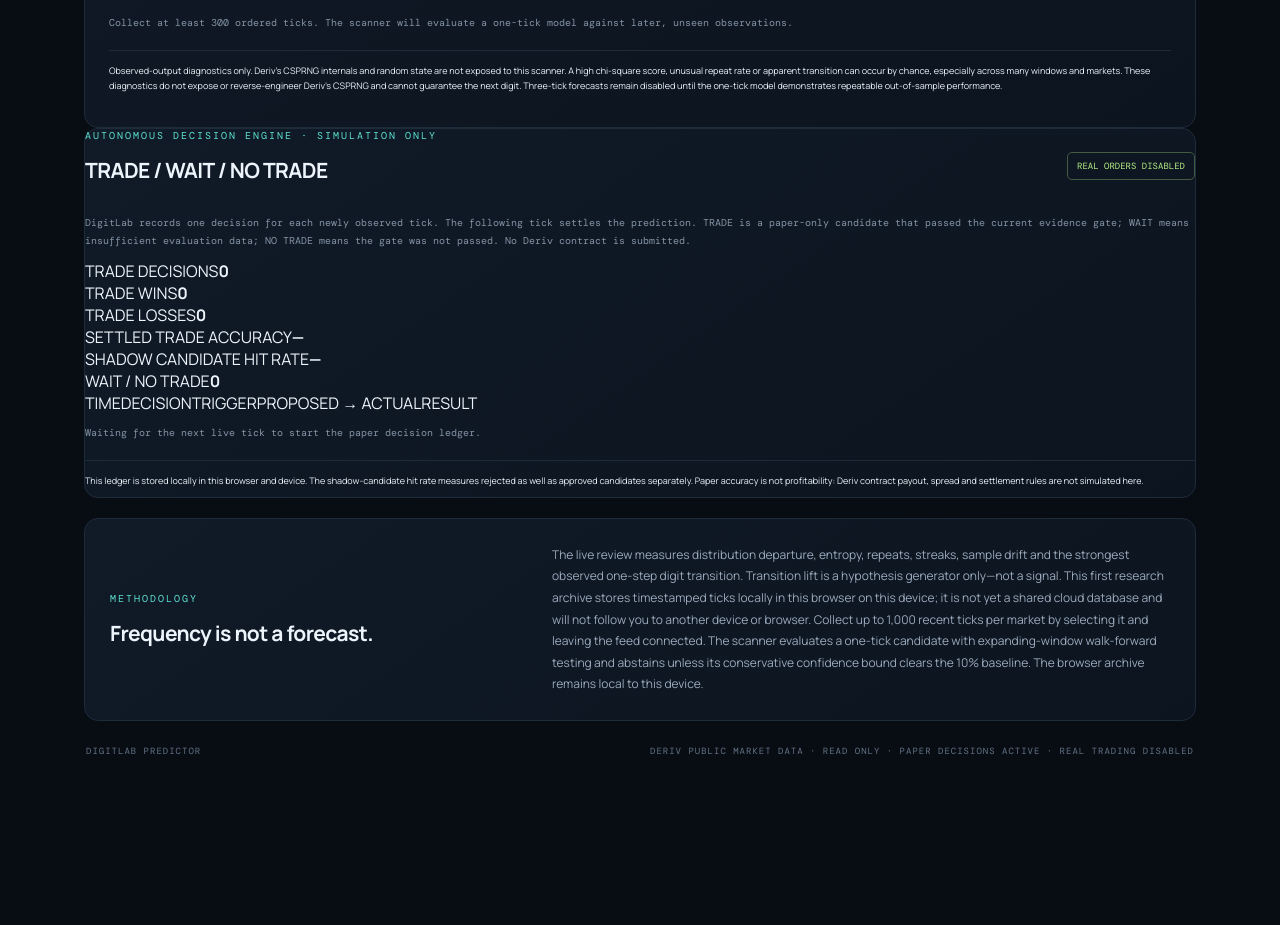
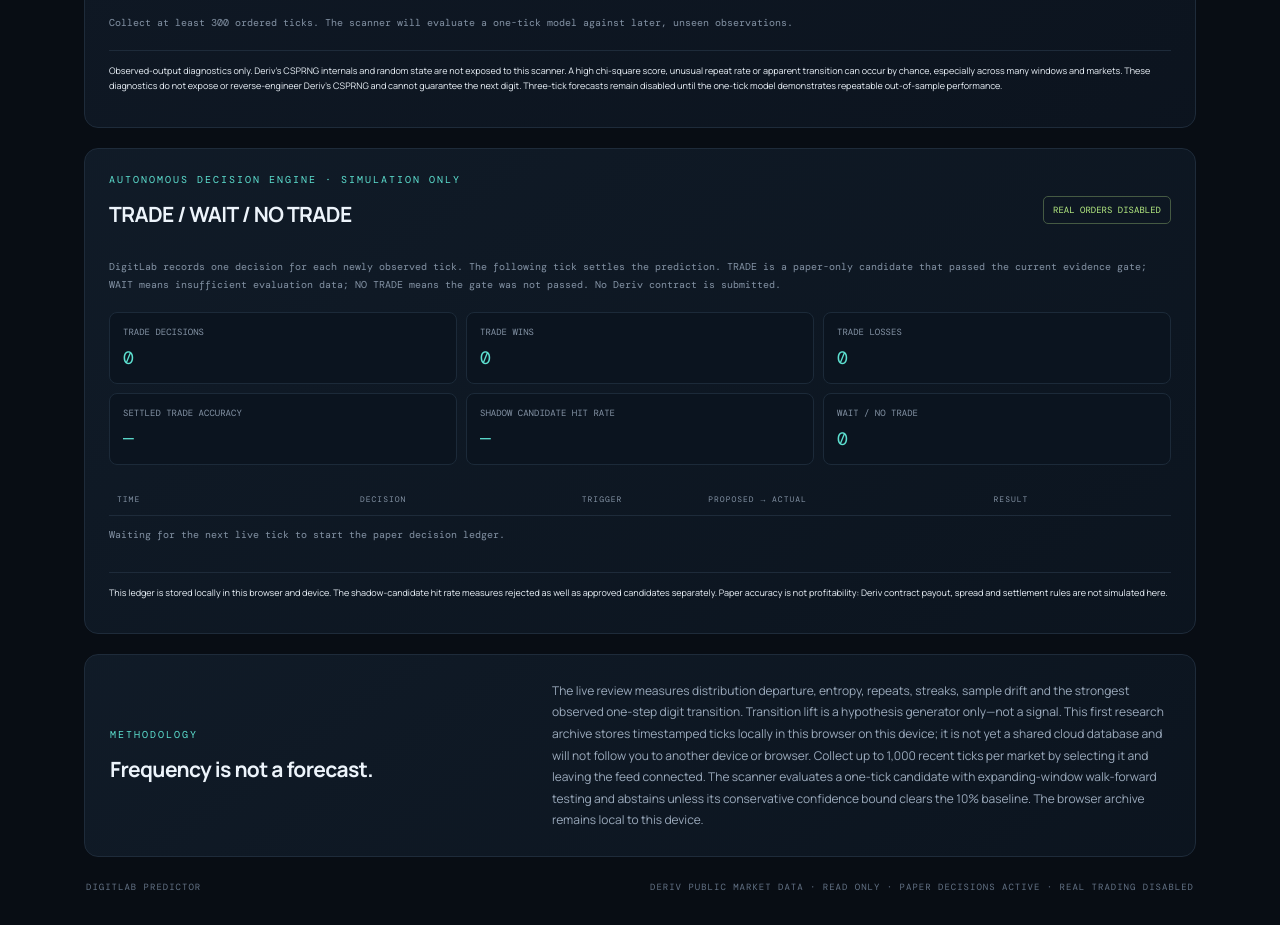
Before and after one commit to Mununuline/digitlabpredictor, a Next.js app: page / in a window 1280 px wide. Shown: the part 2080-3005 px from the top of the page. Before the commit the page ends 2885 px from the top, so only its background shows below. Built offline with nearby package versions, Linux system fonts and the light colour scheme.

Commit message:
Style paper decision ledger dashboard

```diff
--- a/app/globals.css
+++ b/app/globals.css
@@ -82,3 +82,16 @@ footer{display:flex;justify-content:space-between;color:#647386;font-size:9px;le
 .window-card>em{color:var(--lime);line-height:1.5;margin-top:3px}
 @media(max-width:900px){.window-grid{grid-template-columns:repeat(3,1fr)}}
 @media(max-width:480px){.window-grid{grid-template-columns:repeat(2,1fr)}.window-heading{align-items:flex-start;gap:8px;flex-direction:column}}
+
+.paper-panel{padding:24px;margin-top:20px}
+.paper-summary{display:grid;grid-template-columns:repeat(3,1fr);gap:9px;margin:18px 0}
+.paper-summary>div{display:flex;flex-direction:column;gap:8px;padding:13px;background:#0b141f;border:1px solid #1c2a39;border-radius:8px}
+.paper-summary span{font:9px 'DM Mono',monospace;color:var(--muted)}
+.paper-summary b{font:18px 'DM Mono',monospace;color:var(--cyan)}
+.paper-table{overflow-x:auto}
+.paper-row{display:grid;grid-template-columns:1.1fr 1fr .55fr 1.3fr .8fr;gap:10px;align-items:center;min-width:580px;padding:11px 8px;border-bottom:1px solid var(--line);font:9px 'DM Mono',monospace;color:#c6d2df}
+.paper-head{color:var(--muted);font-size:8px;letter-spacing:1px}
+.decision-trade{color:var(--lime)}
+.decision-wait{color:#f0bd70}
+.decision-no.trade{color:#f19a9a}
+@media(max-width:760px){.paper-summary{grid-template-columns:repeat(2,1fr)}.paper-panel{padding:17px}}
```
